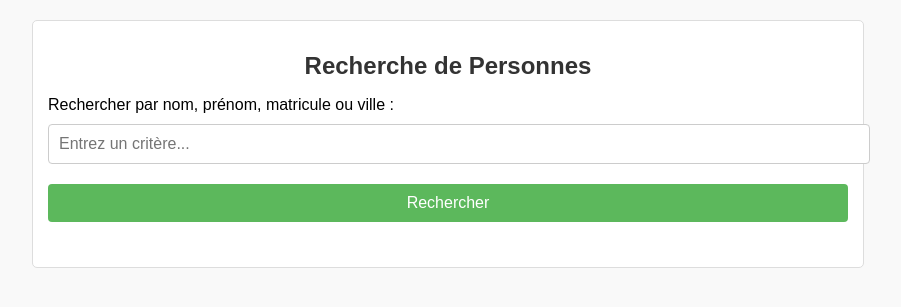
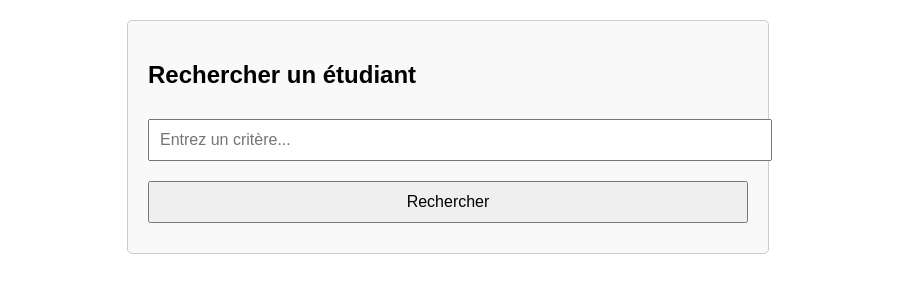
Before and after one commit to Rayan13015/rep1, a PHP site: page / in a window 1280 px wide. Shown: the top 307 px of the page, without its empty margins (192-1093 px from the left). Run offline with PHP 8.4, Linux system fonts and the light colour scheme; a stand-in replaces the project's code that opens the database connection.

Commit message:
Update index.php

```diff
--- a/index.php
+++ b/index.php
@@ -1,6 +1,7 @@
+
 <?php
-// Inclusion du fichier de connexion
-include("connexion.php"); // On suppose que le fichier connexion.php est dans le même dossier
+// Connexion à la base de données
+include("connexion.php");
 ?>
 
 <!DOCTYPE html>
@@ -8,47 +9,25 @@ include("connexion.php"); // On suppose que le fichier connexion.php est dans le
 <head>
     <meta charset="UTF-8">
     <meta name="viewport" content="width=device-width, initial-scale=1.0">
-    <title>Recherche Personne</title>
+    <title>Recherche Étudiant</title>
     <style>
         body {
             font-family: Arial, sans-serif;
+            margin: 20px;
+        }
+        .form-container {
+            max-width: 600px;
+            margin: auto;
+            padding: 20px;
+            border: 1px solid #ccc;
+            border-radius: 5px;
             background-color: #f9f9f9;
-            margin: 0;
-            padding: 0;
         }
-        .container {
-            width: 90%;
-            max-width: 800px;
-            margin: 20px auto;
-            background: #fff;
-            padding: 15px;
-            border: 1px solid #ddd;
-            border-radius: 5px;
-        }
-        h1 {
-            font-size: 24px;
-            color: #333;
-            text-align: center;
-        }
-        form {
-            margin-bottom: 20px;
-        }
-        input[type="text"], button {
+        input, button {
             width: 100%;
             padding: 10px;
             margin: 10px 0;
             font-size: 16px;
-            border: 1px solid #ccc;
-            border-radius: 4px;
-        }
-        button {
-            background-color: #5cb85c;
-            color: white;
-            border: none;
-            cursor: pointer;
-        }
-        button:hover {
-            background-color: #4cae4c;
         }
         table {
             width: 100%;
@@ -56,9 +35,8 @@ include("connexion.php"); // On suppose que le fichier connexion.php est dans le
             margin-top: 20px;
         }
         th, td {
-            text-align: left;
+            border: 1px solid #ddd;
             padding: 8px;
-            border: 1px solid #ddd;
         }
         th {
             background-color: #f2f2f2;
@@ -66,75 +44,48 @@ include("connexion.php"); // On suppose que le fichier connexion.php est dans le
     </style>
 </head>
 <body>
-    <div class="container">
-        <h1>Recherche de Personnes</h1>
-        <form method="post" action="">
-            <!-- Champ de recherche -->
-            <label for="search">Rechercher par nom, prénom, matricule ou ville :</label>
-            <input type="text" id="search" name="search" placeholder="Entrez un critère..." required>
+    <div class="form-container">
+        <h2>Rechercher un étudiant</h2>
+        <form method="post">
+            <input type="text" name="search" placeholder="Entrez un critère..." required>
             <button type="submit">Rechercher</button>
         </form>
 
         <?php
-        // Vérification si le formulaire a été soumis
-        if ($_SERVER["REQUEST_METHOD"] === "POST") {
-            // Vérifier si le champ de recherche n'est pas vide
-            if (!empty($_POST["search"])) {
-                $search = trim($_POST["search"]); // Supprimer les espaces en trop
+        if ($_SERVER["REQUEST_METHOD"] == "POST") {
+            // Récupération de la saisie
+            $search = trim($_POST["search"]);
 
-                // Connexion à la base de données
-                $idcom = connexpdo('magasin', 'myparam'); // Appel de la fonction connexpdo du fichier connexion.php
+            // Connexion
+            $db = connexpdo('formulaire', 'myparam');
 
-                // Préparation de la requête SQL
-                $sql = "
-                    SELECT nom, prenom, matricule, ville
-                    FROM client
-                    WHERE lower(nom) LIKE :search
-                       OR lower(prenom) LIKE :search
-                       OR lower(ville) LIKE :search
-                       OR matricule LIKE :search
-                ";
-                $reqprep = $idcom->prepare($sql);
+            // Requête avec joker pour la recherche
+            $query = $db->prepare("
+                SELECT matricule, nom_etud, prenom_etud, adresse
+                FROM etudiants
+                WHERE LOWER(nom_etud) LIKE :critere
+                   OR LOWER(prenom_etud) LIKE :critere
+                   OR LOWER(adresse) LIKE :critere
+                   OR matricule LIKE :critere
+            ");
+            $query->execute([':critere' => '%' . strtolower($search) . '%']);
 
-                // Paramètre pour la recherche avec le wildcard (%)
-                $searchParam = '%' . strtolower($search) . '%';
-                $reqprep->bindValue(':search', $searchParam, PDO::PARAM_STR);
-
-                // Exécution de la requête
-                $reqprep->execute();
-
-                // Récupération des résultats
-                $results = $reqprep->fetchAll(PDO::FETCH_ASSOC);
-
-                // Affichage des résultats si disponibles
-                if (!empty($results)) {
-                    echo "<table>";
+            // Affichage des résultats
+            $resultats = $query->fetchAll(PDO::FETCH_ASSOC);
+            if ($resultats) {
+                echo "<table>";
+                echo "<tr><th>Matricule</th><th>Nom</th><th>Prénom</th><th>Adresse</th></tr>";
+                foreach ($resultats as $row) {
                     echo "<tr>
-                            <th>Nom</th>
-                            <th>Prénom</th>
-                            <th>Matricule</th>
-                            <th>Ville</th>
+                            <td>{$row['matricule']}</td>
+                            <td>{$row['nom_etud']}</td>
+                            <td>{$row['prenom_etud']}</td>
+                            <td>{$row['adresse']}</td>
                           </tr>";
-                    foreach ($results as $row) {
-                        echo "<tr>
-                                <td>" . htmlspecialchars($row['nom']) . "</td>
-                                <td>" . htmlspecialchars($row['prenom']) . "</td>
-                                <td>" . htmlspecialchars($row['matricule']) . "</td>
-                                <td>" . htmlspecialchars($row['ville']) . "</td>
-                              </tr>";
-                    }
-                    echo "</table>";
-                } else {
-                    // Aucun résultat trouvé
-                    echo "<p>Aucun résultat trouvé pour la recherche : <strong>" . htmlspecialchars($search) . "</strong></p>";
                 }
-
-                // Fermeture de la requête et de la connexion
-                $reqprep->closeCursor();
-                $idcom = null;
+                echo "</table>";
             } else {
-                // Message d'erreur si le champ est vide (ne devrait pas arriver à cause du "required" en HTML)
-                echo "<p>Veuillez entrer un critère de recherche.</p>";
+                echo "<p>Aucun résultat pour « " . htmlspecialchars($search) . " »</p>";
             }
         }
         ?>
```
